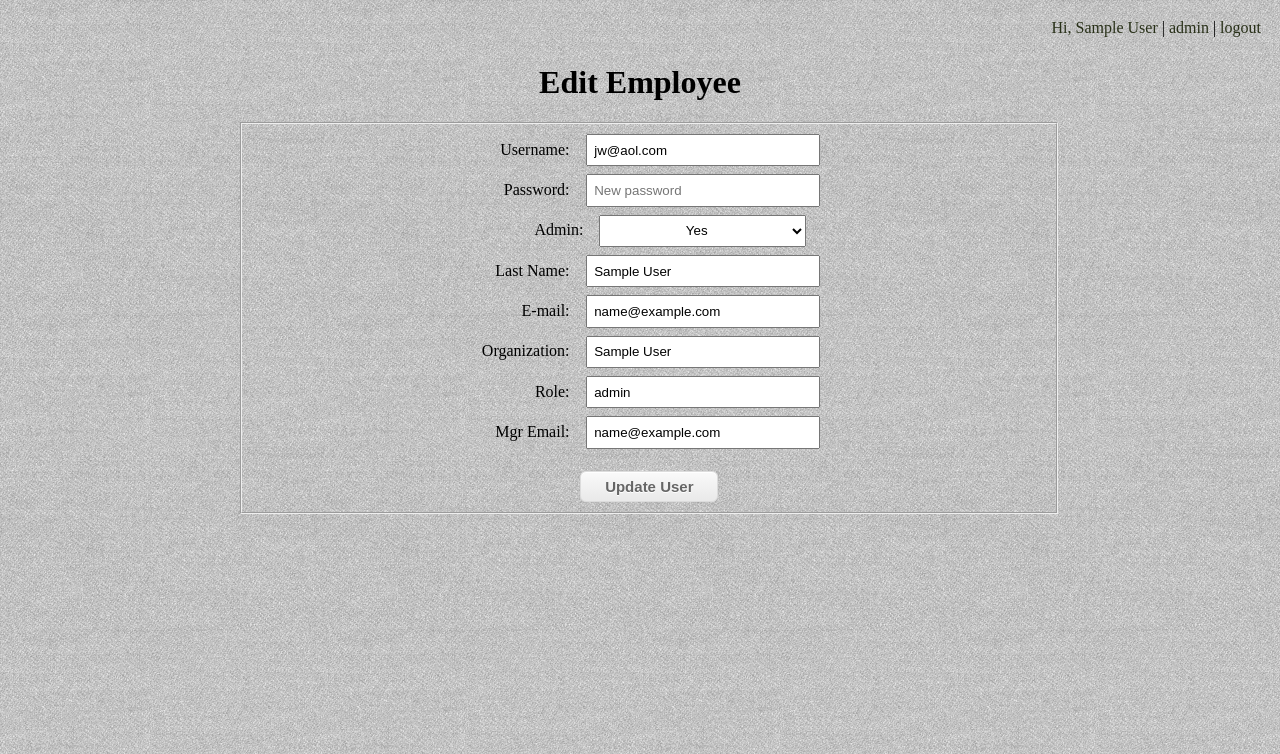
After one commit to pviker/OrgTrgSystem, a PHP site: page /accounts/editUser.php?id=1 in a window 1280 px wide. The commit adds this page. Shown: the top 754 px of the page. Run offline with PHP 8.4, Linux system fonts and the light colour scheme; the visitor is signed in with stand-in values (Sample User, id 1); data comes from the database, SQL or seed files in the repository.

Commit message:
edit user near completion. need to persist changes to DB still...

```diff
--- /dev/null
+++ b/accounts/editUser.php
@@ -0,0 +1,88 @@
+<?php
+
+	require("../includes/header.php");
+
+	if(!isset($_GET['id'])){
+		header("Location: manageUsers.php");
+	}
+
+
+	if(!isset($_SESSION["uname"])){
+		header("Location: ../index.php");
+	}
+
+	if (isset($_SESSION["adminFlag"])){
+		if($_SESSION["adminFlag"] != 1){
+			header("Location: ../index.php");
+		}
+	}
+
+	require("../includes/topmenu.php");
+	require("../controllers/db2.php");
+
+?>
+
+	<div class="main-content-wrapper">
+		<h1 class="indexH1">Edit Employee</h1>
+
+		<?php
+
+		    $employeeID = $_GET['id'];
+
+		    $userQuery = "select username, admin, name, email, organization_name, role, manager_email
+							 from credentials, employees where credentials.id = " . $employeeID . " and employees.id = " . $employeeID;
+
+		    $result = mysqli_query($connection, $userQuery);
+		    $row = mysqli_fetch_assoc($result);
+
+		    $username = $row['username'];
+		    $admin = $row['admin'];
+		    $name = $row['name'];
+		    $email = $row['email'];
+		    $orgName = $row['organization_name'];
+		    $role = $row['role'];
+		    $mgrEmail = $row['manager_email'];
+
+			mysqli_free_result($result);
+
+		?>
+
+        <form class="edit-user-form" name="editUser" action="updateuser.php" method="post">
+
+            <fieldset class="fieldset">
+
+            	<input type="hidden" value="<?php echo $employeeID ?>" />
+
+               <label>Username:</label>
+                   <input type="text" name="username" readonly="true" class="fields" value="<?php echo $username ?>" size="25"><br>
+
+               <label>Password:</label>
+                   <input type="text" name="password" placeholder="New password" class="fields" value="" size="25"><br>
+
+               <label>Admin:</label>
+                  <select name="admin">
+                    <option value="1" <?php if($admin == 1) {echo "selected";} ?> >Yes</option>
+					<option value="0" <?php if($admin == 0) {echo "selected";} ?> >No</option>
+               	  </select><br />
+
+               <label>Last Name:</label>
+                   <input type="text" name="name" class="fields" value="<?php echo $name ?>" size="25"><br>
+
+               <label>E-mail:</label>
+                   <input type="text" name="email" class="fields" value="<?php echo $email ?>" size="25"><br>
+
+               <label>Organization:</label>
+                   <input type="text" name="orgName" class="fields" value="<?php echo $orgName ?>" size="25"><br>
+
+               <label>Role:</label>
+                   <input type="text" name="role" class="fields" value="<?php echo $role ?>" size="25"><br>
+
+               <label>Mgr Email:</label>
+                   <input type="text" name="mgrEmail" class="fields" value="<?php echo $mgrEmail ?>" size="25"><br>
+	             <br />
+               		<input type="submit" name="updateUser" value="Update User" class="formButton">
+       		</fieldset>
+    	</form>
+	</div>
+  </body>
+</html>
--- a/styles/main.css
+++ b/styles/main.css
@@ -15,6 +15,10 @@ div.top-menu {
 	z-index: 1000;
 	/*border: 2px solid white;*/
 	padding: 3px;
+}
+
+h1.center{
+	text-align: center;
 }
 
 a {
@@ -49,6 +53,30 @@ form.change-password label {
 	display: inline-block;
 	width: 15em;
 	text-align: right;
+}
+
+form.edit-user-form {
+	width: 75%;
+	margin-left: 12%;
+
+}
+
+form.edit-user-form label {
+	margin-right: .5em;
+	display: inline-block;
+	width:12%;
+	text-align: right;
+}
+
+form.edit-user-form select {
+	margin-right: .5em;
+	display: inline-block;
+	width: 15.5em;
+	text-align: right;
+	text-align: center;
+	margin: .3em;
+	padding: .5em;
+	line-height: 5;
 }
 
 .fieldset {
@@ -115,7 +143,7 @@ form.change-password label {
 	padding:0px;
 	width:90%;
 	box-shadow: 10px 10px 5px #888888;
-	border:0px solid black;
+	border:1px solid black;
 
 	-moz-border-radius-bottomleft:14px;
 	-webkit-border-bottom-left-radius:14px;
@@ -175,7 +203,7 @@ form.change-password label {
 	border-width:0px 1px 1px 0px;
 	text-align:left;
 	padding:7px;
-	font-size:10px;
+	font-size:12px;
 	font-family: 'Open Sans' sans-serif;
 	color:#000000;
 }.user-table tr:last-child td{
@@ -184,8 +212,9 @@ form.change-password label {
 	border-width:0px 0px 1px 0px;
 }.user-table tr:last-child td:last-child{
 	border-width:0px 0px 0px 0px;
-}
-.user-table tr:first-child td{
+}.user-table td:last-child{
+	text-align: center;
+}.user-table tr:first-child td{
 	background:-o-linear-gradient(bottom, #000000 5%, #003f7f 100%);
 	background:-webkit-gradient( linear, left top, left bottom, color-stop(0.05, #000000), color-stop(1, #003f7f) );
 	background:-moz-linear-gradient( center top, #000000 5%, #003f7f 100% );
```
Also changed, not shown: accounts/manageUsers.php (+18 -5 lines).
